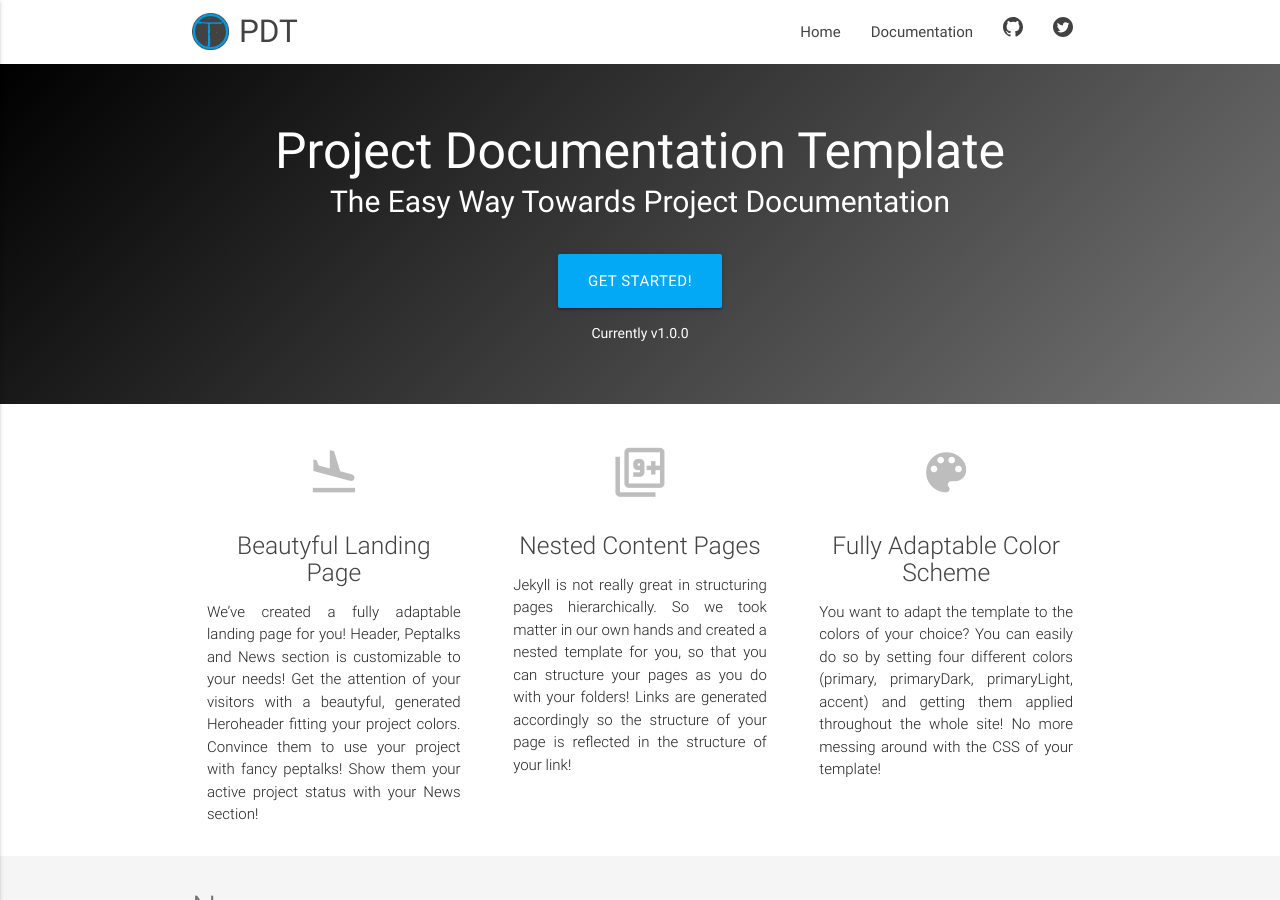
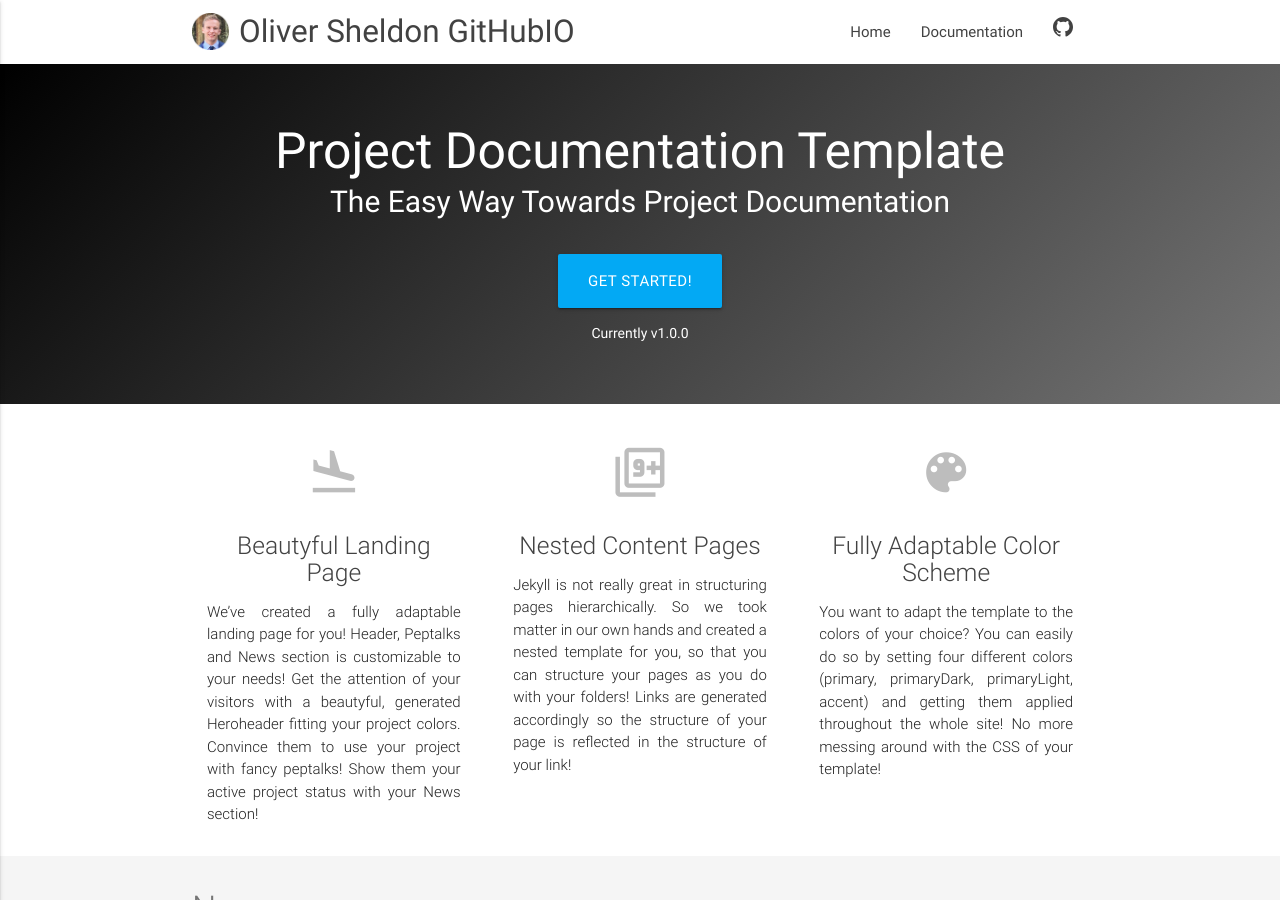
Before and after one commit to olisheldon/olisheldon.github.io, a Jekyll site: the page built from index.md, in a window 1280 px wide and 900 px high. Built offline with Jekyll 4.4.1, drawn with Linux system fonts in a browser that asks for light colours; part of the change alters nothing that is shown.

Commit message:
Updated with some of my information.

```diff
--- a/_config.yml
+++ b/_config.yml
@@ -1,7 +1,7 @@
-title: PDT
-author: Thomas Driessen
-email: thomas.driessen.td@gmail.com
-description: A Project Documentation Template for Jekyll
+title: Oliver Sheldon GitHubIO
+author: Oliver Sheldon
+email: oliversheldon00@gmai.com
+description: Repository documentation
 
 # language to use in html tag, can be overriden by page.lang
 # lang: en
@@ -22,16 +22,15 @@ colors:
     secondaryBackground: grey-lighten-4
 
 # path to logo without leading slash e.g. images/logo.png or just the file name if it is in the root directory
-logo: logo.png
+logo: assets/img/headshot_circle.png
 
 # Github data, if present there will be a GitHub button in the navbar
 github_button:
-  user: Sandared
-  project: documentation_template
+  user: olisheldon
 
 # Twitter data, if present there will be a Twitter button in the navbar
-twitter_button:
-  user: SanfteSchorle
+# twitter_button:
+#   user: SanfteSchorle
 
 # any of these collections is used for nested pages
 collections:
```
Also changed, not shown: logo.png (deleted).
